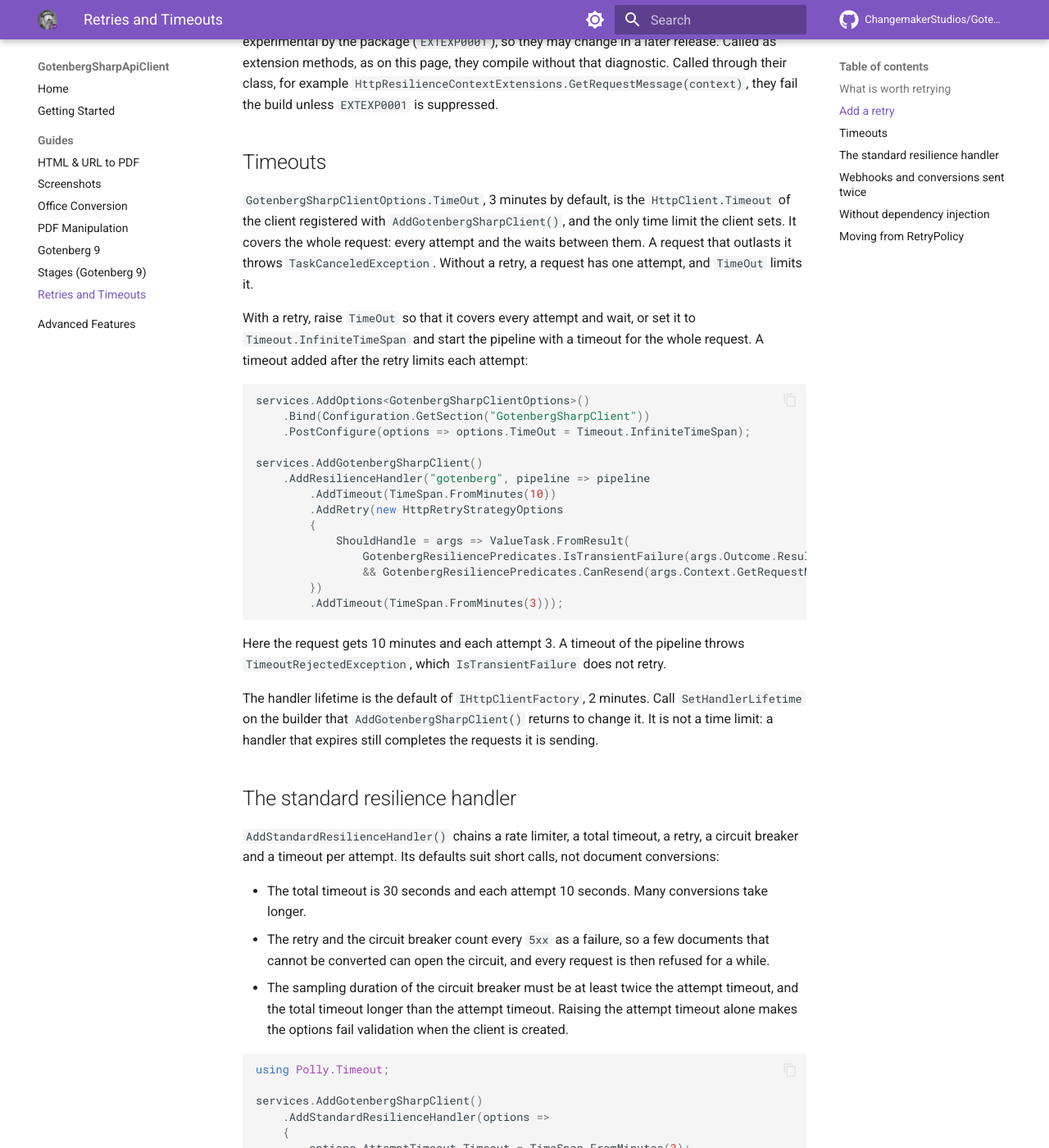
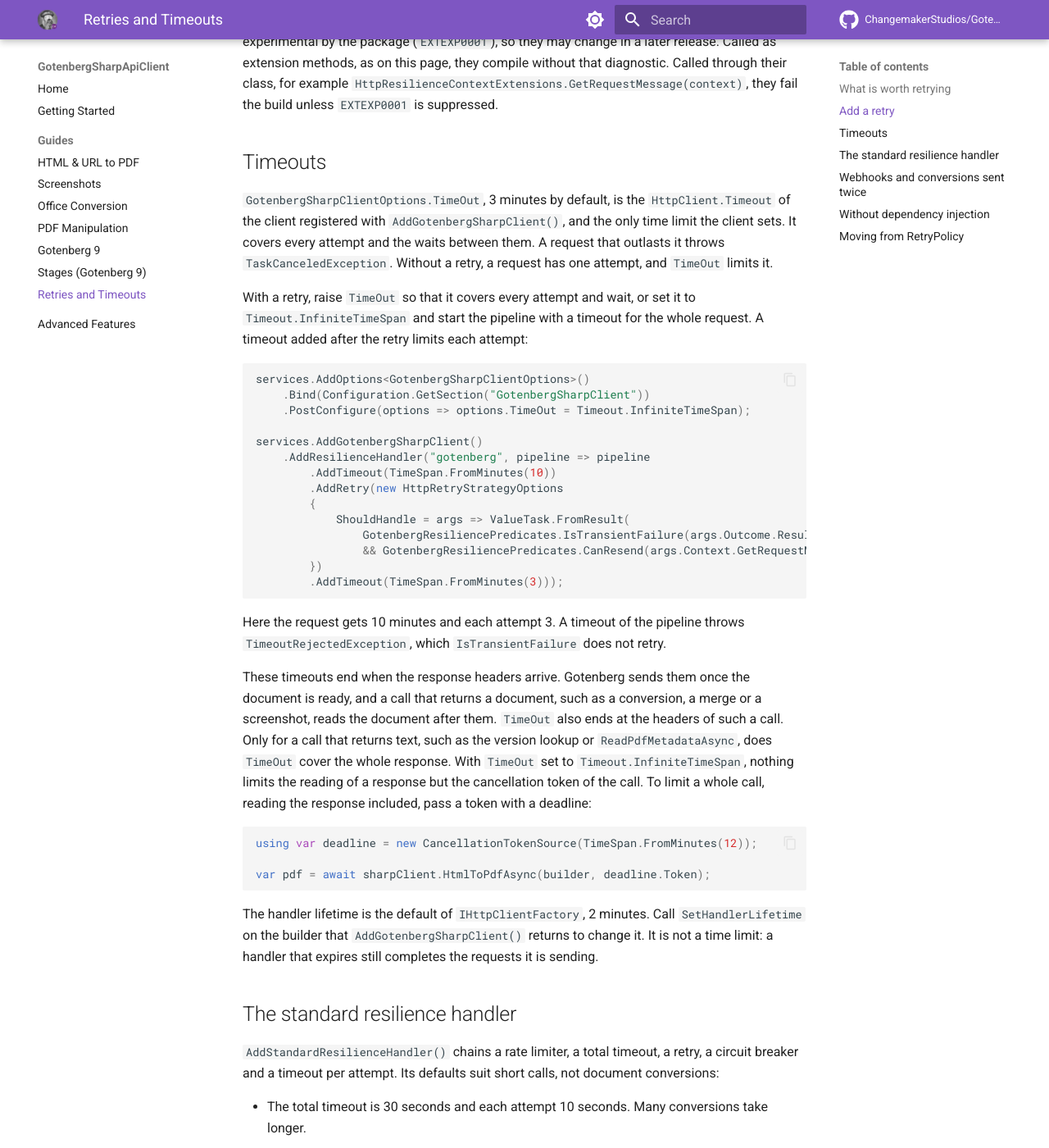
Before and after one commit to ChangemakerStudios/GotenbergSharpApiClient, an MkDocs documentation site: the page built from docs/resilience.md, in a window 1280 px wide and 1400 px high, scrolled down 1457 px. Shown: the whole window at 82% size. Built offline with MkDocs 1.6.1 and Material for MkDocs 9.7.7, drawn with Linux system fonts in a browser that asks for light colours; comment, search, counter and statistics services are not loaded; some of the changed text lies outside the part shown.

Commit message:
Say that the timeouts end at the response headers
A call that returns a document sends its request with ResponseHeadersRead and
reads the document afterwards, so neither TimeOut nor a timeout of a
resilience pipeline covers that read; only the cancellation token of the call
does. TimeOut covers the whole response of the calls that return text, and a
pipeline timeout covers none. The removed TimeoutHandler also stopped at the
headers, so this is not new, but the Timeouts section said that TimeOut
covers the whole request. It now says where the timeouts end and shows a
deadline for the whole call, and the TimeOut documentation says the same.

````diff
--- a/docs/resilience.md
+++ b/docs/resilience.md
@@ -43,7 +43,7 @@ This retries up to 3 times, about 2, 4 and 8 seconds apart: the defaults of `Htt
 
 ## Timeouts
 
-`GotenbergSharpClientOptions.TimeOut`, 3 minutes by default, is the `HttpClient.Timeout` of the client registered with `AddGotenbergSharpClient()`, and the only time limit the client sets. It covers the whole request: every attempt and the waits between them. A request that outlasts it throws `TaskCanceledException`. Without a retry, a request has one attempt, and `TimeOut` limits it.
+`GotenbergSharpClientOptions.TimeOut`, 3 minutes by default, is the `HttpClient.Timeout` of the client registered with `AddGotenbergSharpClient()`, and the only time limit the client sets. It covers every attempt and the waits between them. A request that outlasts it throws `TaskCanceledException`. Without a retry, a request has one attempt, and `TimeOut` limits it.
 
 With a retry, raise `TimeOut` so that it covers every attempt and wait, or set it to `Timeout.InfiniteTimeSpan` and start the pipeline with a timeout for the whole request. A timeout added after the retry limits each attempt:
 
@@ -65,6 +65,14 @@ services.AddGotenbergSharpClient()
 ```
 
 Here the request gets 10 minutes and each attempt 3. A timeout of the pipeline throws `TimeoutRejectedException`, which `IsTransientFailure` does not retry.
+
+These timeouts end when the response headers arrive. Gotenberg sends them once the document is ready, and a call that returns a document, such as a conversion, a merge or a screenshot, reads the document after them. `TimeOut` also ends at the headers of such a call. Only for a call that returns text, such as the version lookup or `ReadPdfMetadataAsync`, does `TimeOut` cover the whole response. With `TimeOut` set to `Timeout.InfiniteTimeSpan`, nothing limits the reading of a response but the cancellation token of the call. To limit a whole call, reading the response included, pass a token with a deadline:
+
+```csharp
+using var deadline = new CancellationTokenSource(TimeSpan.FromMinutes(12));
+
+var pdf = await sharpClient.HtmlToPdfAsync(builder, deadline.Token);
+```
 
 The handler lifetime is the default of `IHttpClientFactory`, 2 minutes. Call `SetHandlerLifetime` on the builder that `AddGotenbergSharpClient()` returns to change it. It is not a time limit: a handler that expires still completes the requests it is sending.
 
@@ -94,7 +102,7 @@ services.AddGotenbergSharpClient()
     });
 ```
 
-Set `TimeOut` to `Timeout.InfiniteTimeSpan` with it, as above, so that the timeouts of the handler are the ones that apply: its total timeout to the whole request, and its attempt timeout to each attempt.
+Set `TimeOut` to `Timeout.InfiniteTimeSpan` with it, as above, so that the timeouts of the handler are the ones that apply: its total timeout to the whole request, and its attempt timeout to each attempt. Like the timeouts above, they end at the response headers.
 
 ## Webhooks and conversions sent twice
 
````
Also changed, not shown: CHANGES.MD (+1 -1 lines), 1 other file.
